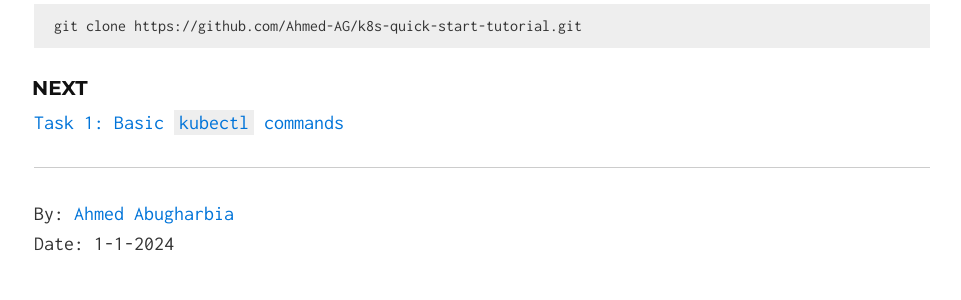
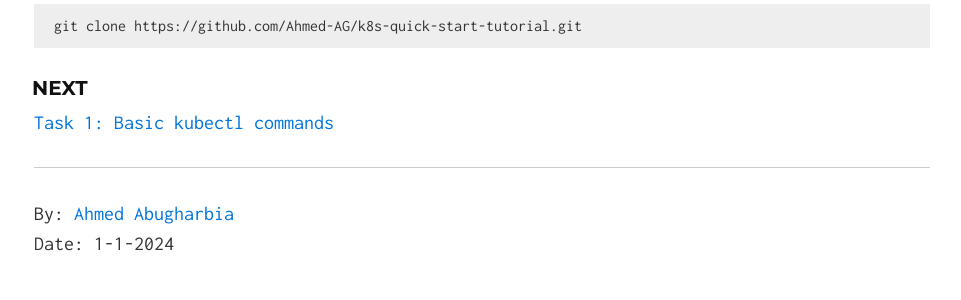
Before and after one commit to Ahmed-AG/cyberdojo-page, a Jekyll site: the page built from read/kubernetes-crash-course-task0.md, in a window 1280 px wide. Shown: the part 1117-1417 px from the top of the page, without its empty margins (158-1119 px from the left). Built offline with Jekyll 4.4.1, drawn with Linux system fonts in a browser that asks for light colours.

Commit message:
Update k8s post

````diff
--- a/read/kubernetes-crash-course-task0.md
+++ b/read/kubernetes-crash-course-task0.md
@@ -31,4 +31,4 @@ git clone https://github.com/Ahmed-AG/k8s-quick-start-tutorial.git
 ```
 
 ### Next
-[Task 1: Basic `kubectl` commands](/read/kubernetes-crash-course-task1.html)
+[Task 1: Basic kubectl commands](/read/kubernetes-crash-course-task1.html)
````
